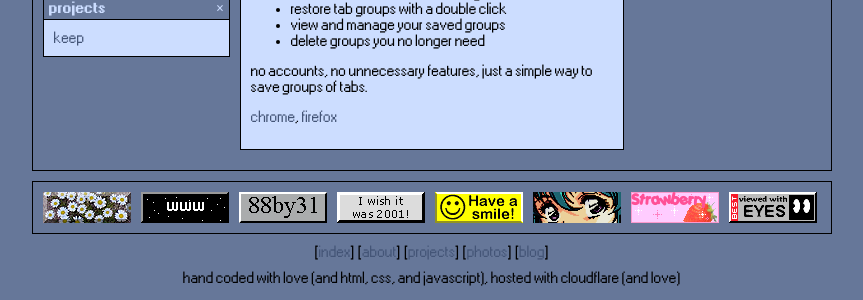
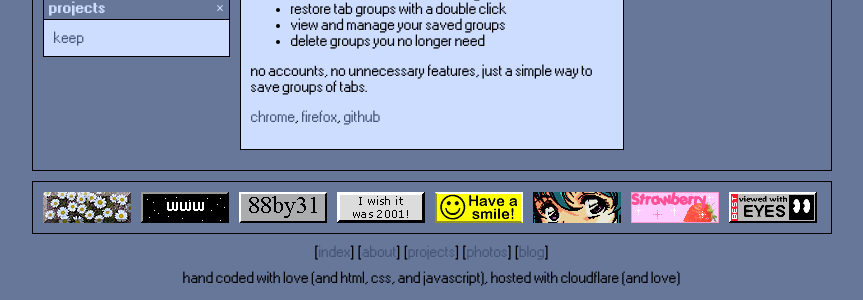
Before and after one commit to jaaccc/jaaccc.me, a Jekyll site: the page built from projects/keep.md, in a window 1280 px wide. Shown: the part 457-757 px from the top of the page, without its empty margins (208-1071 px from the left). Built offline with Jekyll 4.4.1, drawn with Linux system fonts in a browser that asks for light colours.

Commit message:
added github link to keep project page

```diff
--- a/projects/keep.md
+++ b/projects/keep.md
@@ -22,4 +22,5 @@ features
 no accounts, no unnecessary features, just a simple way to save groups of tabs.
 
 [chrome](https://chromewebstore.google.com/detail/keep/dgpdfpefhdgdoeedmjaggaamneaflapa),
-[firefox](https://addons.mozilla.org/en-US/firefox/addon/keep-jaaccc/)
+[firefox](https://addons.mozilla.org/en-US/firefox/addon/keep-jaaccc/),
+[github](https://github.com/jaaccc/keep)
```
